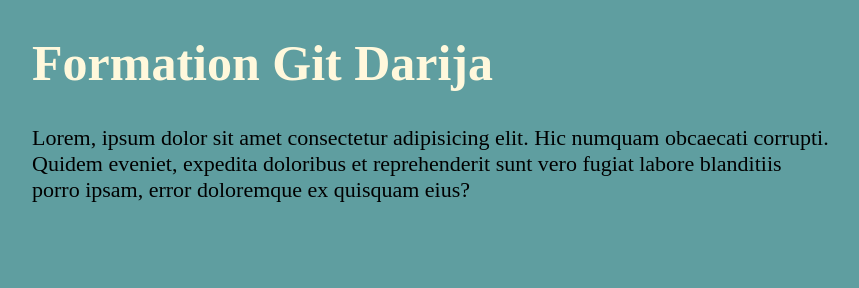
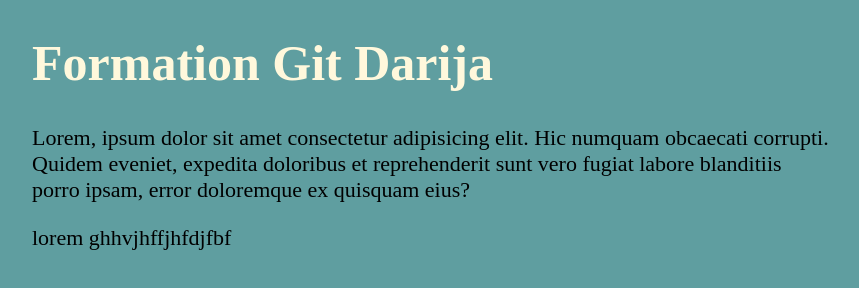
Before and after one commit to imanerokk/site-git, a plain HTML site: page index.html in a window 1280 px wide. Shown: the whole page, without its empty margins (208-1067 px from the left). Drawn offline with Linux system fonts and the light colour scheme.

Commit message:
ajout d'un para

```diff
--- a/index.html
+++ b/index.html
@@ -13,6 +13,7 @@
     <p>Lorem, ipsum dolor sit amet consectetur adipisicing elit. Hic numquam obcaecati corrupti. Quidem eveniet,
         expedita doloribus et reprehenderit sunt vero fugiat labore blanditiis porro ipsam, error doloremque ex quisquam
         eius?</p>
+    <p>lorem ghhvjhffjhfdjfbf</p>
 </body>
 
 </html>
```
